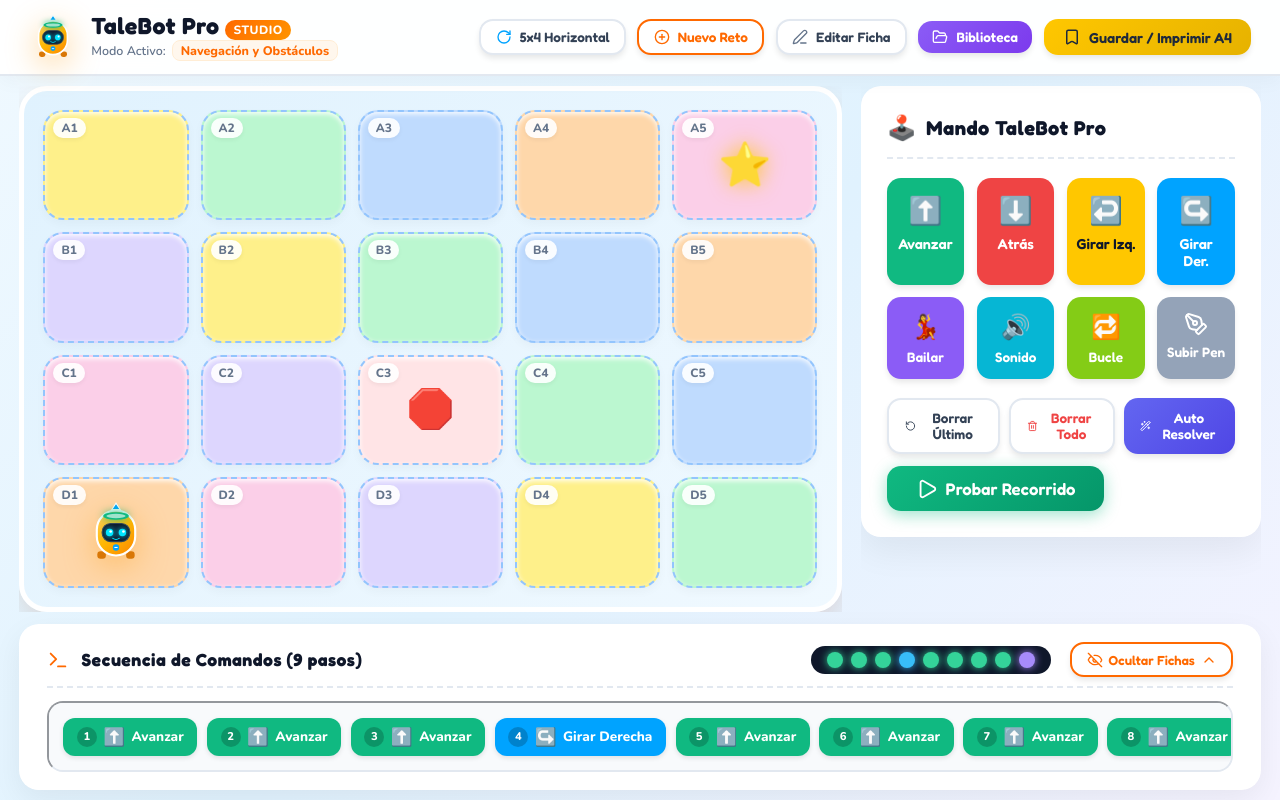
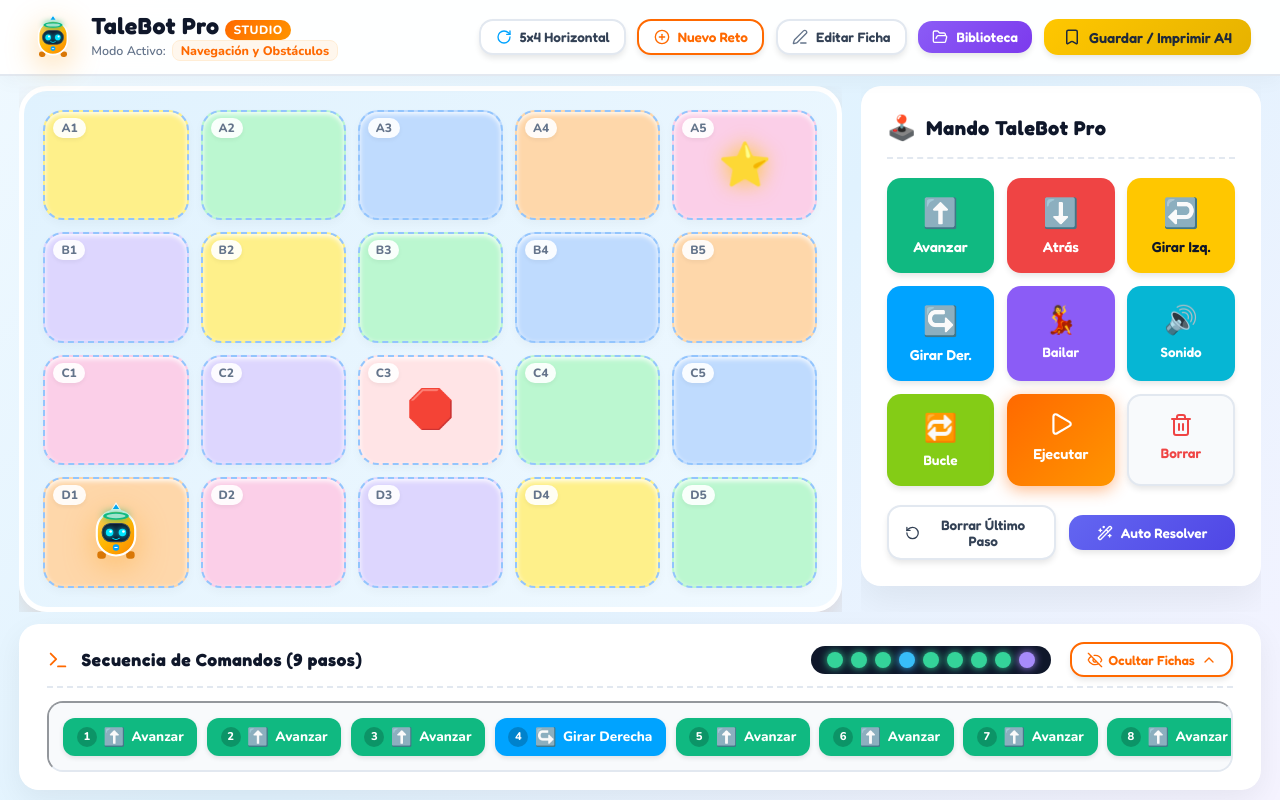
Before and after one commit to miguelpicado/tale-bot-challenge, a React (Vite) app: page / in a window 1280 px wide. Built offline with nearby package versions, Linux system fonts and the light colour scheme.

Commit message:
Layout: update hardware deck to 3 columns wide, remove pen button, add physical orange Ejecutar button

```diff
--- a/src/App.jsx
+++ b/src/App.jsx
@@ -300,11 +300,6 @@
               onRunSimulation={handleRunSimulation}
               onAutoSolvePath={handleAutoSolvePath}
               isPlaying={isPlaying}
-              penMarkerActive={currentChallenge.penMarkerMode}
-              onTogglePenMarker={() => setCurrentChallenge({
-                ...currentChallenge,
-                penMarkerMode: !currentChallenge.penMarkerMode
-              })}
             />
 
             {isDrawingMode && (
--- a/src/components/TaleBotController.jsx
+++ b/src/components/TaleBotController.jsx
@@ -1,6 +1,6 @@
 import React, { useEffect } from 'react';
 import { COMMAND_TYPES } from '../utils/talebotEngine';
-import { Play, RotateCcw, Trash2, Wand2, PenTool, Pause } from 'lucide-react';
+import { Play, RotateCcw, Trash2, Wand2, Pause } from 'lucide-react';
 
 export default function TaleBotController({
   commands = [],
@@ -9,9 +9,7 @@
   onClearCommands,
   onRunSimulation,
   onAutoSolvePath,
-  isPlaying = false,
-  penMarkerActive = false,
-  onTogglePenMarker
+  isPlaying = false
 }) {
   // Silent Global Keyboard Shortcuts Listener
   useEffect(() => {
@@ -53,6 +51,7 @@
           onAddCommand(COMMAND_TYPES.LOOP);
           break;
         case ' ':
+        case 'Enter':
           e.preventDefault();
           onRunSimulation();
           break;
@@ -91,10 +90,10 @@
         </div>
       </div>
 
-      {/* Hardware Buttons Deck */}
+      {/* Hardware Buttons Deck (3 Columns Wide Layout) */}
       <div style={{
         display: 'grid',
-        gridTemplateColumns: 'repeat(4, 1fr)',
+        gridTemplateColumns: 'repeat(3, 1fr)', // 3 Columns wide as requested!
         gap: '0.8rem'
       }}>
         {/* Forward */}
@@ -105,11 +104,11 @@
             background: COMMAND_TYPES.FORWARD.color,
             color: COMMAND_TYPES.FORWARD.textColor,
             flexDirection: 'column',
-            padding: '1rem 0.5rem',
+            padding: '1.1rem 0.5rem',
             fontSize: '0.9rem'
           }}
         >
-          <span style={{ fontSize: '1.7rem' }}>⬆️</span>
+          <span style={{ fontSize: '1.8rem' }}>⬆️</span>
           <span>Avanzar</span>
         </button>
 
@@ -121,11 +120,11 @@
             background: COMMAND_TYPES.BACKWARD.color,
             color: COMMAND_TYPES.BACKWARD.textColor,
             flexDirection: 'column',
-            padding: '1rem 0.5rem',
+            padding: '1.1rem 0.5rem',
             fontSize: '0.9rem'
           }}
         >
-          <span style={{ fontSize: '1.7rem' }}>⬇️</span>
+          <span style={{ fontSize: '1.8rem' }}>⬇️</span>
           <span>Atrás</span>
         </button>
 
@@ -137,11 +136,11 @@
             background: COMMAND_TYPES.TURN_LEFT.color,
             color: COMMAND_TYPES.TURN_LEFT.textColor,
             flexDirection: 'column',
-            padding: '1rem 0.5rem',
+            padding: '1.1rem 0.5rem',
             fontSize: '0.9rem'
           }}
         >
-          <span style={{ fontSize: '1.7rem' }}>↩️</span>
+          <span style={{ fontSize: '1.8rem' }}>↩️</span>
           <span>Girar Izq.</span>
         </button>
 
@@ -153,11 +152,11 @@
             background: COMMAND_TYPES.TURN_RIGHT.color,
             color: COMMAND_TYPES.TURN_RIGHT.textColor,
             flexDirection: 'column',
-            padding: '1rem 0.5rem',
+            padding: '1.1rem 0.5rem',
             fontSize: '0.9rem'
           }}
         >
-          <span style={{ fontSize: '1.7rem' }}>↪️</span>
+          <span style={{ fontSize: '1.8rem' }}>↪️</span>
           <span>Girar Der.</span>
         </button>
 
@@ -169,11 +168,11 @@
             background: COMMAND_TYPES.DANCE.color,
             color: COMMAND_TYPES.DANCE.textColor,
             flexDirection: 'column',
-            padding: '0.9rem 0.5rem',
+            padding: '1.1rem 0.5rem',
             fontSize: '0.85rem'
           }}
         >
-          <span style={{ fontSize: '1.5rem' }}>💃</span>
+          <span style={{ fontSize: '1.7rem' }}>💃</span>
           <span>Bailar</span>
         </button>
 
@@ -185,11 +184,11 @@
             background: COMMAND_TYPES.SOUND.color,
             color: COMMAND_TYPES.SOUND.textColor,
             flexDirection: 'column',
-            padding: '0.9rem 0.5rem',
+            padding: '1.1rem 0.5rem',
             fontSize: '0.85rem'
           }}
         >
-          <span style={{ fontSize: '1.5rem' }}>🔊</span>
+          <span style={{ fontSize: '1.7rem' }}>🔊</span>
           <span>Sonido</span>
         </button>
 
@@ -201,56 +200,64 @@
             background: COMMAND_TYPES.LOOP.color,
             color: COMMAND_TYPES.LOOP.textColor,
             flexDirection: 'column',
-            padding: '0.9rem 0.5rem',
+            padding: '1.1rem 0.5rem',
             fontSize: '0.85rem'
           }}
         >
-          <span style={{ fontSize: '1.5rem' }}>🔁</span>
+          <span style={{ fontSize: '1.7rem' }}>🔁</span>
           <span>Bucle</span>
         </button>
 
-        {/* Pen Toggle */}
+        {/* Physical Orange EJECUTAR (RUN) Button */}
         <button
-          onClick={onTogglePenMarker}
+          onClick={onRunSimulation}
           className="tb-btn"
           style={{
-            background: penMarkerActive ? '#14B8A6' : '#94A3B8',
+            background: 'linear-gradient(135deg, #FF6900 0%, #FF9500 100%)',
             color: 'white',
             flexDirection: 'column',
-            padding: '0.9rem 0.5rem',
+            padding: '1.1rem 0.5rem',
+            fontSize: '0.9rem',
+            boxShadow: '0 4px 16px rgba(255, 105, 0, 0.45)'
+          }}
+        >
+          {isPlaying ? <Pause size={26} /> : <Play size={26} />}
+          <span>{isPlaying ? 'Pausar' : 'Ejecutar'}</span>
+        </button>
+
+        {/* Clear All / Borrar Button */}
+        <button
+          onClick={onClearCommands}
+          className="tb-btn"
+          disabled={commands.length === 0}
+          style={{
+            background: '#F8FAFC',
+            color: '#EF4444',
+            border: '2px solid #E2E8F0',
+            flexDirection: 'column',
+            padding: '1.1rem 0.5rem',
             fontSize: '0.85rem'
           }}
         >
-          <PenTool size={24} />
-          <span>{penMarkerActive ? 'Bajar Pen' : 'Subir Pen'}</span>
+          <Trash2 size={24} />
+          <span>Borrar</span>
         </button>
       </div>
 
-      {/* Controller Actions Bottom Bar */}
+      {/* Controller Secondary Actions Bar */}
       <div style={{
         display: 'flex',
         alignItems: 'center',
         justifyContent: 'space-between',
-        gap: '0.8rem',
-        flexWrap: 'wrap'
+        gap: '0.8rem'
       }}>
-        <div style={{ display: 'flex', gap: '0.6rem' }}>
         <button
           onClick={onRemoveLastCommand}
           className="tb-btn tb-btn-secondary"
           disabled={commands.length === 0}
-            style={{ padding: '0.6rem 1rem', fontSize: '0.85rem' }}
+          style={{ padding: '0.6rem 1rem', fontSize: '0.85rem', flex: 1, justifyContent: 'center' }}
         >
-            <RotateCcw size={16} /> Borrar Último
-          </button>
-
-          <button
-            onClick={onClearCommands}
-            className="tb-btn tb-btn-secondary"
-            disabled={commands.length === 0}
-            style={{ padding: '0.6rem 1rem', fontSize: '0.85rem', color: '#EF4444' }}
-          >
-            <Trash2 size={16} /> Borrar Todo
+          <RotateCcw size={16} /> Borrar Último Paso
         </button>
 
         <button
@@ -260,28 +267,14 @@
             background: 'linear-gradient(135deg, #6366F1 0%, #4F46E5 100%)',
             color: 'white',
             padding: '0.6rem 1rem',
-              fontSize: '0.85rem'
+            fontSize: '0.85rem',
+            flex: 1,
+            justifyContent: 'center'
           }}
         >
           <Wand2 size={16} /> Auto Resolver
         </button>
       </div>
-
-        {/* Run Button */}
-        <button
-          onClick={onRunSimulation}
-          className="tb-btn tb-btn-green"
-          disabled={commands.length === 0}
-          style={{
-            padding: '0.7rem 1.8rem',
-            fontSize: '1.05rem',
-            boxShadow: '0 4px 16px rgba(16, 185, 129, 0.4)'
-          }}
-        >
-          {isPlaying ? <Pause size={22} /> : <Play size={22} />}
-          <span>{isPlaying ? 'Pausar' : 'Probar Recorrido'}</span>
-        </button>
-      </div>
     </div>
   );
 }
```
Lines whose indentation alone changed are shown as unchanged.
